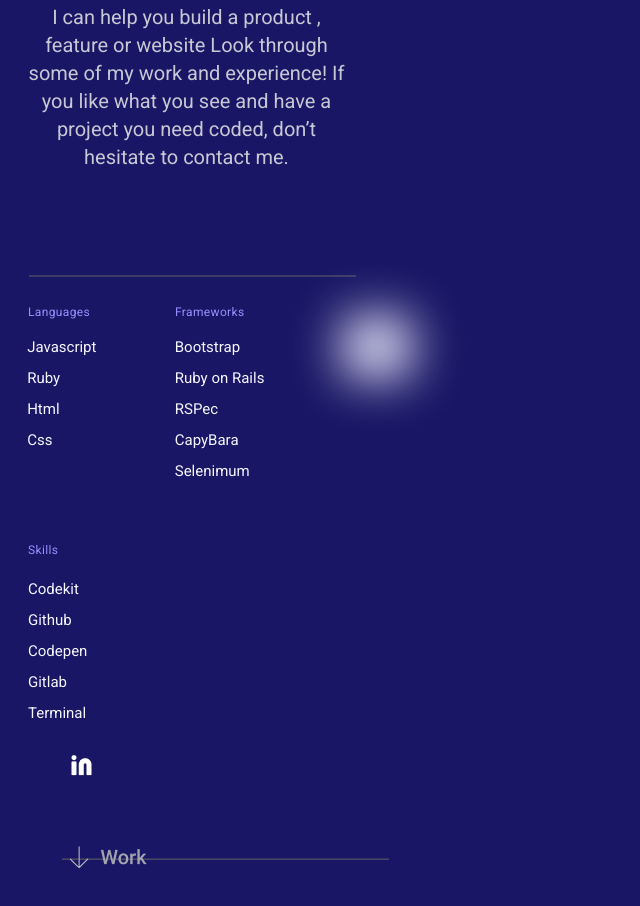
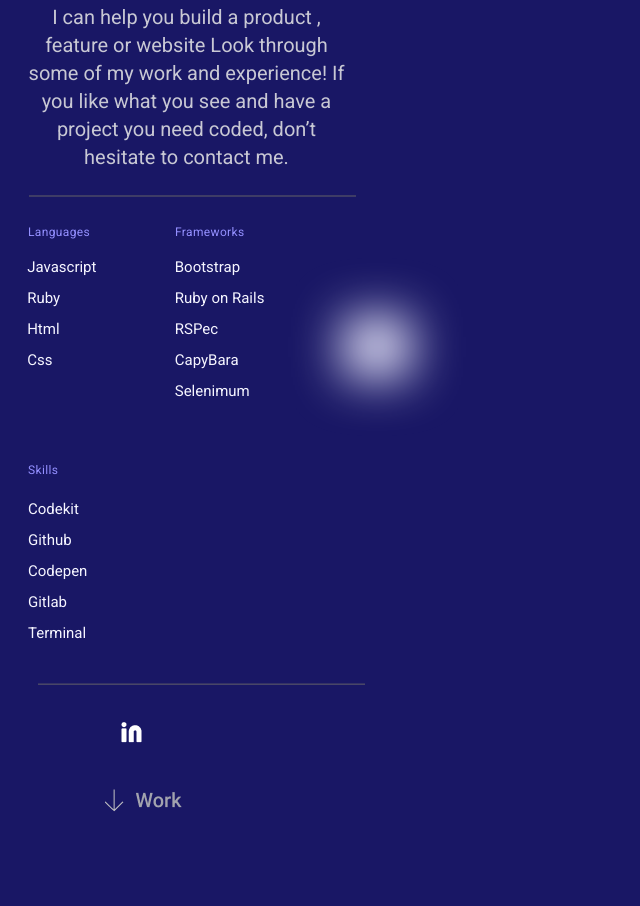
Before and after one commit to edubew/winnie-s_portfolio, a website: page index.html in a window 1280 px wide. Shown: the part 294-1200 px from the top of the page, without its empty margins (0-640 px from the left). Drawn offline with Linux system fonts and the light colour scheme.

```diff
--- a/index.html
+++ b/index.html
@@ -66,14 +66,14 @@
                             <li>Terminal</li>
                         </ul>
                     </div>
-                    <div class="bottom-divider">
-                        <img src="IMG1/divider2.png" alt="">
-                    </div>
+
                 </div>
                 </div>
 
                 <div class="resources-container">
-
+                    <div class="bottom-divider">
+                        <img src="IMG1/divider2.png" alt="">
+                    </div>
                     <div class="social-media-container">
                         <img src="IMG1/github.png" class="github" alt="">
                         <img src="IMG1/linkedin.png" class="linkedin" alt="">
--- a/style.css
+++ b/style.css
@@ -75,7 +75,7 @@
   margin-top: -160px;
   background-color: #edecff;
   margin-left: -80px;
-  filter: blur(30px);
+  filter: blur(20px);
   background-image: url("IMG1/Ellipse1.jpg");
 }
 
@@ -164,7 +164,7 @@
   flex: none;
   order: 1;
   flex-grow: 0;
-  margin-top: 80px;
+  margin-top: auto;
   padding-left: 42px;
 }
 
@@ -194,6 +194,7 @@
   height: 214.15px;
   left: 0;
   top: 0;
+  margin-bottom: auto;
 }
 
 .language-container {
@@ -217,9 +218,6 @@
   font-weight: 500;
   font-size: 12px;
   line-height: 24px;
-
-  /* or 200% */
-
   display: flex;
   align-items: center;
   letter-spacing: 0.03em;
@@ -256,8 +254,6 @@
   font-weight: normal;
   font-size: 15px;
   line-height: 31px;
-
-  /* or 160% */
   color: #f5f5ff;
 }
 
@@ -286,9 +282,6 @@
   font-weight: 500;
   font-size: 12px;
   line-height: 24px;
-
-  /* or 200% */
-
   display: flex;
   align-items: center;
   letter-spacing: 0.03em;
@@ -338,7 +331,7 @@
   order: 1;
   flex-grow: 0;
   margin: 24px 0;
-  margin-bottom: 0;
+  margin-bottom: 20px;
 }
 
 .skills-container h1 {
@@ -351,9 +344,6 @@
   font-weight: 500;
   font-size: 12px;
   line-height: 24px;
-
-  /* or 200% */
-
   display: flex;
   align-items: center;
   letter-spacing: 0.03em;
@@ -385,10 +375,11 @@
   left: 0;
   top: 194px;
   flex: none;
-  order: 1;
+  order: -1;
   flex-grow: 0;
-  margin-top: 80px;
-  padding-left: 42px;
+  margin-top: -50px;
+  margin-left: auto;
+  padding-left: 30px;
 }
 
 .resources-container {
@@ -413,6 +404,7 @@
   align-items: center;
   justify-content: space-evenly;
   padding: 0;
+  position: static;
   width: 200px;
   height: 40px;
   left: 0;
@@ -421,6 +413,8 @@
   order: 0;
   flex-grow: 0;
   margin: 24px 0;
+  margin-bottom: auto;
+  padding-left: 50%;
 }
 
 .work-image {
@@ -428,7 +422,6 @@
   flex-direction: row;
   align-items: center;
   padding: 4px 0;
-  position: static;
   width: 77px;
   height: 40px;
   left: 61.5px;
@@ -437,4 +430,6 @@
   order: 1;
   flex-grow: 0;
   margin: 24px 0;
+  position: static;
+  padding-left: 70px;
 }
```
